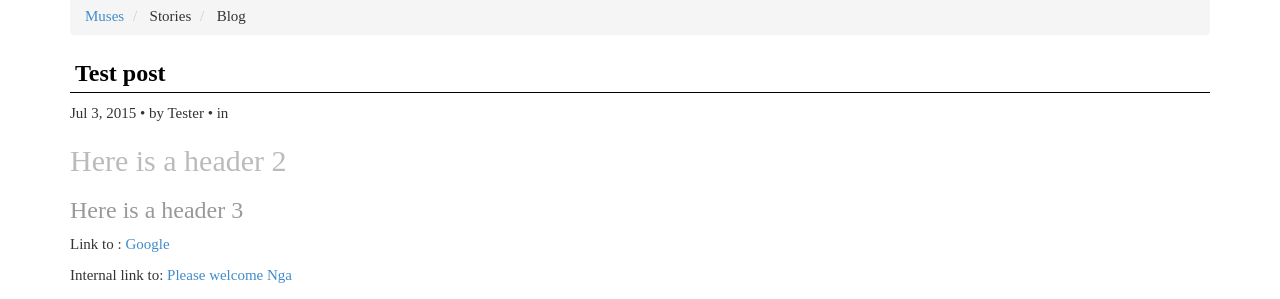
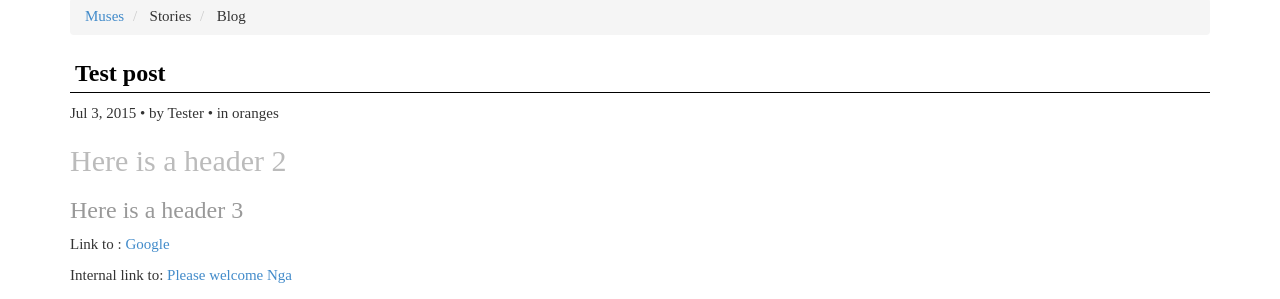
Before and after one commit to seattlemuses/seattlemuses.github.io, a Jekyll site: the page built from _posts/2015-07-03-test-post.md, in a window 1280 px wide and 900 px high. Shown: the part 122-421 px from the top of the window. Built offline with Jekyll 4.4.1, drawn with Linux system fonts in a browser that asks for light colours; nearby versions of some CDN libraries.

```diff
--- a/_posts/2015-07-03-test-post.md
+++ b/_posts/2015-07-03-test-post.md
@@ -1,10 +1,13 @@
 ---
 published: true
 title: Test post
+categories:
+  - oranges
 tags:
   - apples
 author: Tester
 date: 3 July 2015
+hero: /assets/Space_Needle002.jpg
 ---
 
 
```
